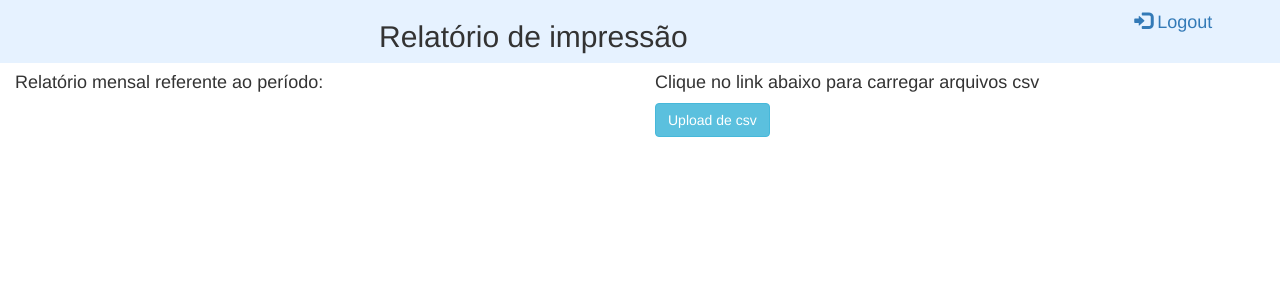
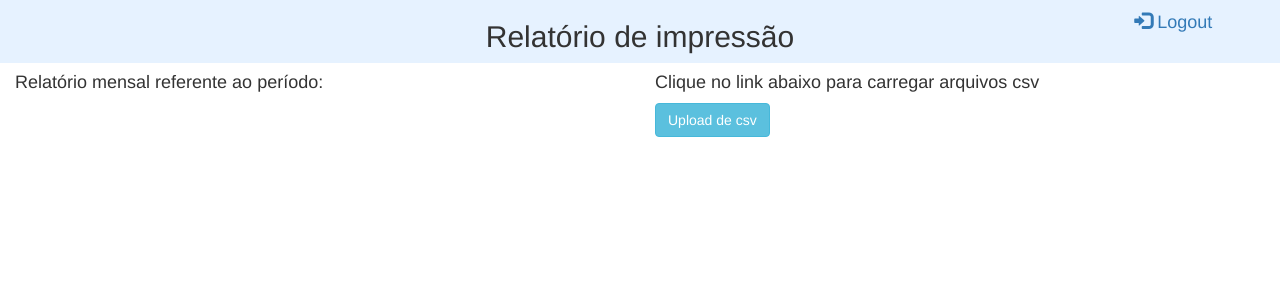
Before and after one commit to dalraf/impressoes, a Django app: page /printreport/ in a window 1280 px wide. Shown: the top 300 px of the page. Run offline with Django 3.2, Linux system fonts and the light colour scheme; the visitor is signed in with stand-in values (Sample User, id 1); data that the repository does not hold is empty; some libraries are stand-ins or nearby versions.

Commit message:
Correcao de posicionamento

```diff
--- a/graficos/templates/base.html
+++ b/graficos/templates/base.html
@@ -19,7 +19,9 @@
     <body>
         <div class="container-fluid">
             <div class="row" style="background-color: #e6f2ff">
-                <div class="col-md-10" >
+                <div class="col-md-2" >
+                </div>
+                <div class="col-md-8" >
                     <h2 class="text-center">Relatório de impressão</h2>
                 </div>
                 <div class="col-md-2">
```
